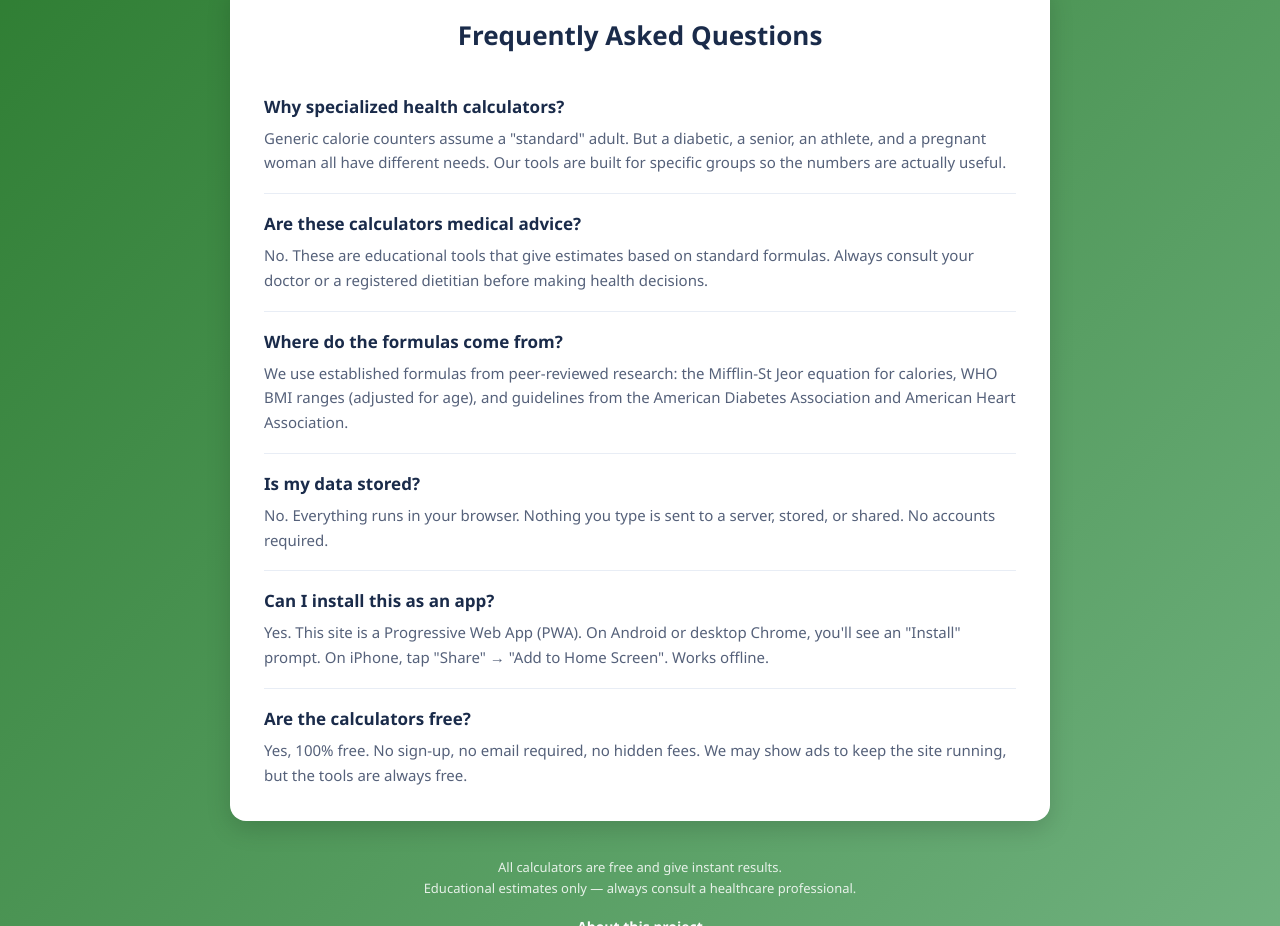
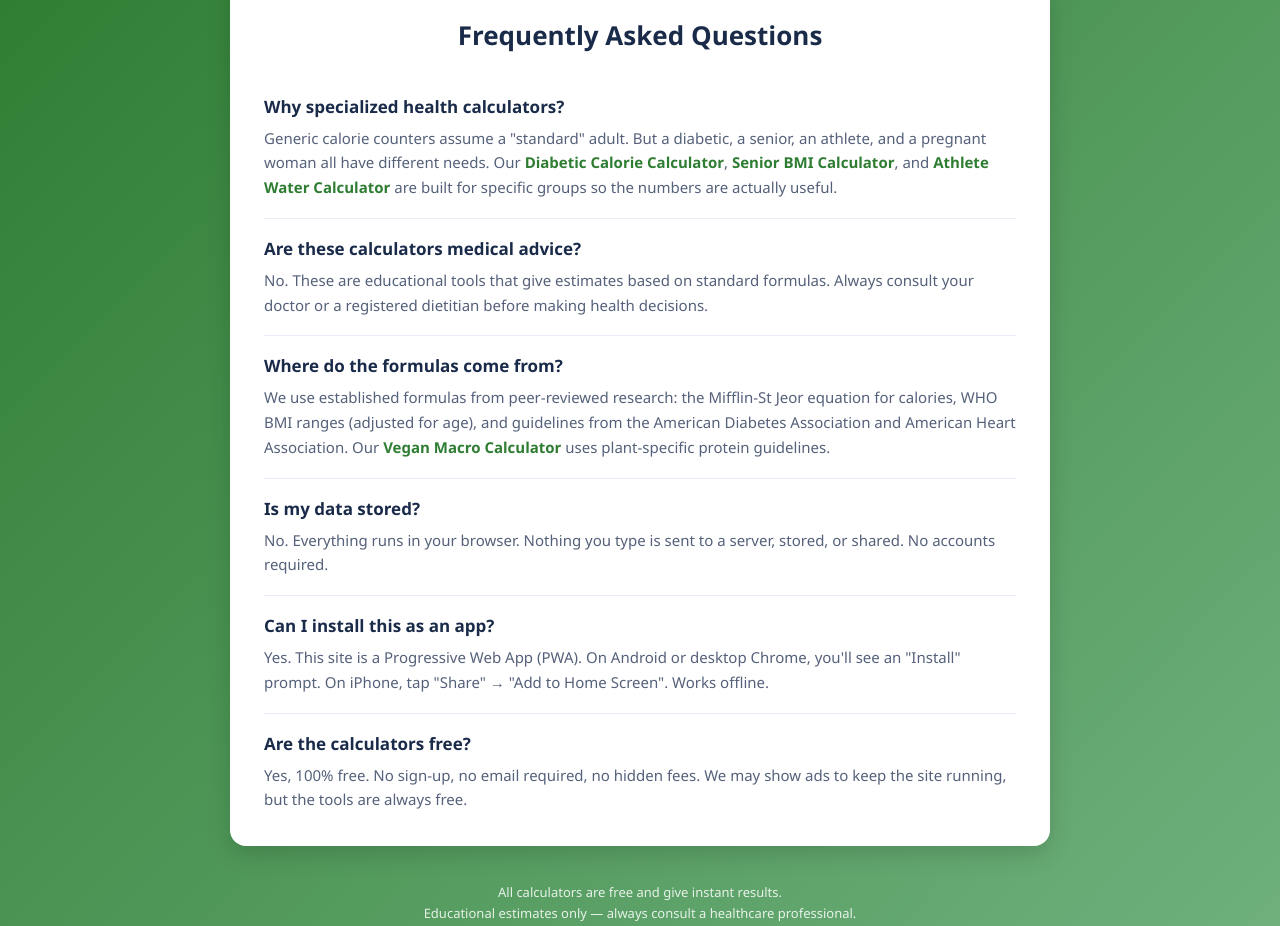
Before and after one commit to Nikolay1981-2026/health-calculators, a plain HTML site: page index.html in a window 1280 px wide. Shown: the part 2405-3331 px from the top of the page. Drawn offline with Linux system fonts and the light colour scheme.

Commit message:
Update index.html

```diff
--- a/index.html
+++ b/index.html
@@ -185,7 +185,7 @@
 
     <div class="faq-item">
       <h3>Why specialized health calculators?</h3>
-      <p>Generic calorie counters assume a "standard" adult. But a diabetic, a senior, an athlete, and a pregnant woman all have different needs. Our tools are built for specific groups so the numbers are actually useful.</p>
+      <p>Generic calorie counters assume a "standard" adult. But a diabetic, a senior, an athlete, and a pregnant woman all have different needs. Our <a href="diabetic-calories.html">Diabetic Calorie Calculator</a>, <a href="senior-bmi.html">Senior BMI Calculator</a>, and <a href="athlete-water.html">Athlete Water Calculator</a> are built for specific groups so the numbers are actually useful.</p>
     </div>
 
     <div class="faq-item">
@@ -195,7 +195,7 @@
 
     <div class="faq-item">
       <h3>Where do the formulas come from?</h3>
-      <p>We use established formulas from peer-reviewed research: the Mifflin-St Jeor equation for calories, WHO BMI ranges (adjusted for age), and guidelines from the American Diabetes Association and American Heart Association.</p>
+      <p>We use established formulas from peer-reviewed research: the Mifflin-St Jeor equation for calories, WHO BMI ranges (adjusted for age), and guidelines from the American Diabetes Association and American Heart Association. Our <a href="vegan-macros.html">Vegan Macro Calculator</a> uses plant-specific protein guidelines.</p>
     </div>
 
     <div class="faq-item">
```
